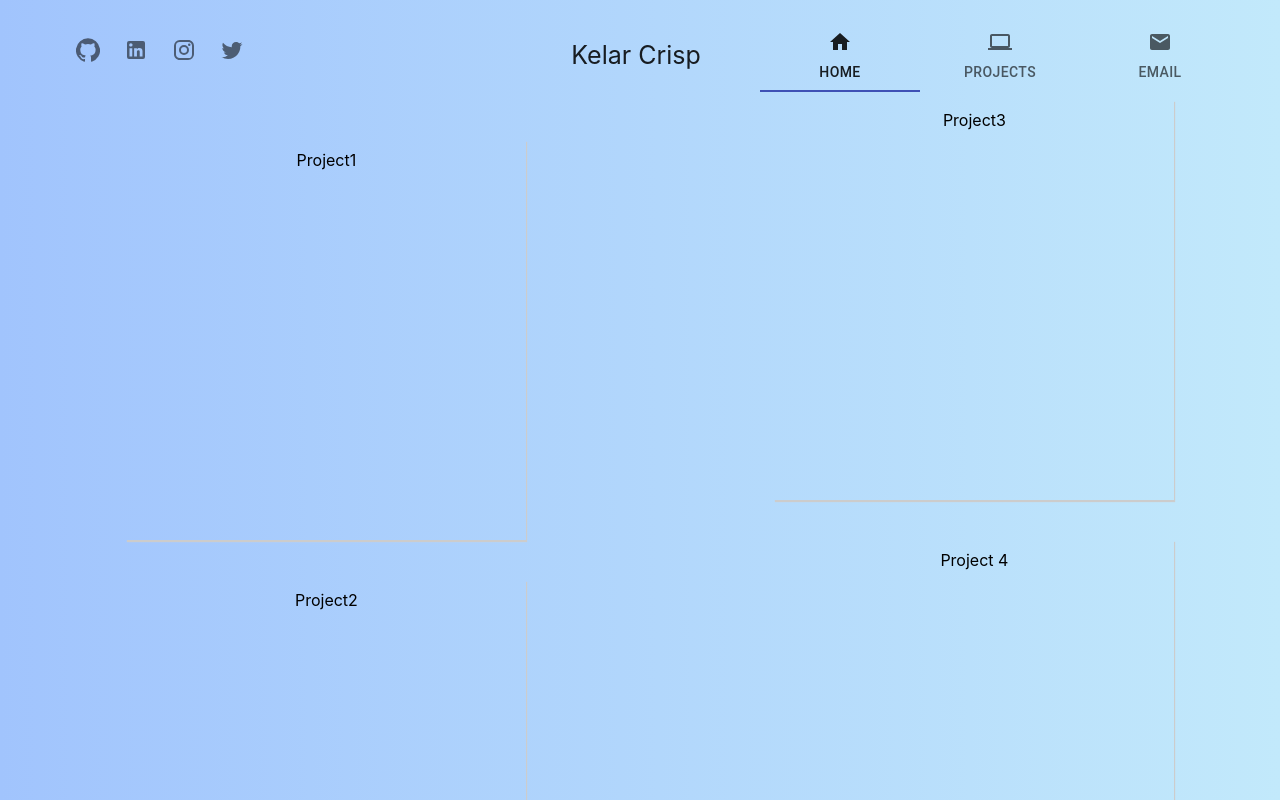
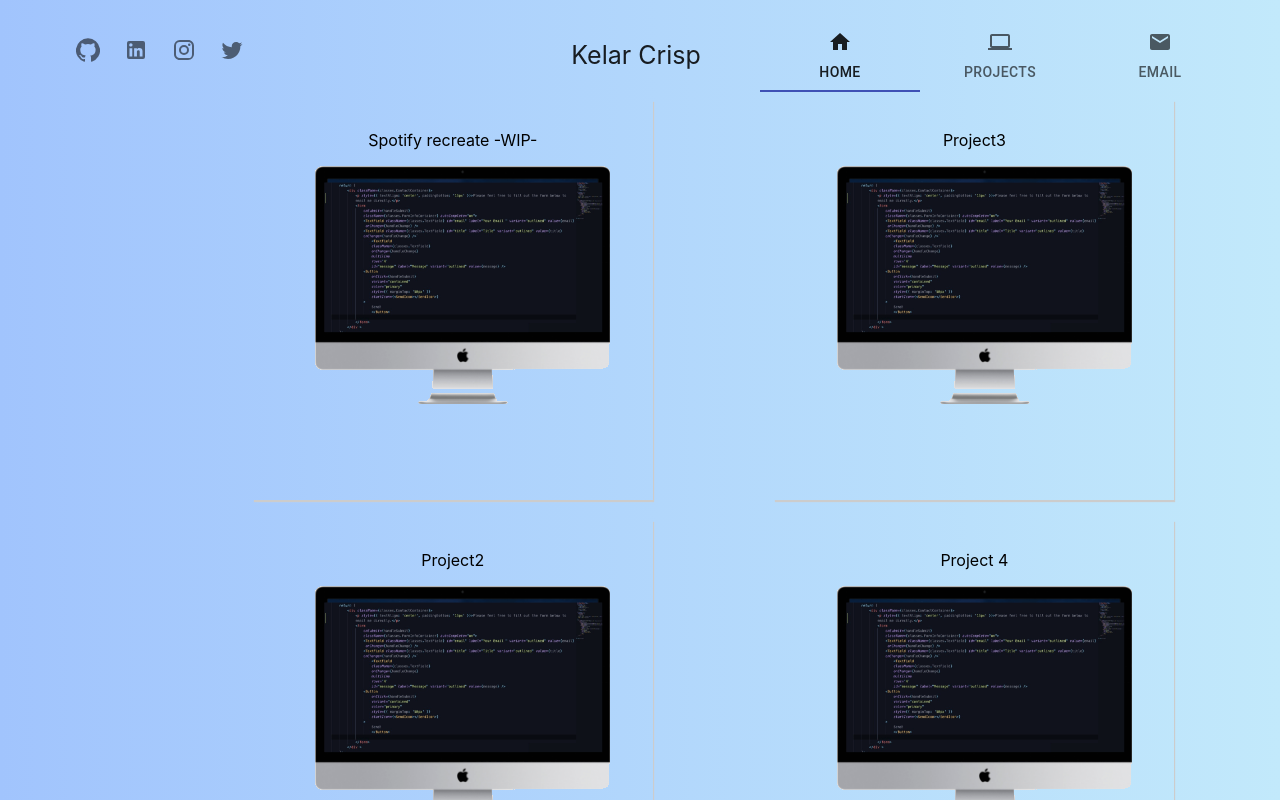
Before and after one commit to kelarcrisp/aws-portfolio, a React (Create React App) app: page /Projects in a window 1280 px wide. Shown: the top 800 px of the page. Built offline with nearby package versions, Linux system fonts and the light colour scheme.

Commit message:
new styling for projects page

```diff
--- a/src/Components/SideProjects/SideProjects.js
+++ b/src/Components/SideProjects/SideProjects.js
@@ -3,11 +3,13 @@ import classes from './SideProjects.module.css';
 const SideProjects = () => {
     return (
         <div className={classes.SideProjectsContainer}>
-            <div className={classes.SideProjectItem}>Project1</div>
-            <div className={classes.SideProjectItem}>Project2</div>
-            <div className={classes.SideProjectItem}>Project3</div>
-            <div className={classes.SideProjectItem}>Project 4
-</div>
+            <div className={classes.SideProjectItemLeft}> Spotify recreate
+                -WIP-
+             <img src={require('../../assets/images/newimage.png')} /></div>
+            <div className={classes.SideProjectItemLeft}>Project2 <img src={require('../../assets/images/newimage.png')} /></div>
+            <div className={classes.SideProjectItemRight}>Project3 <img src={require('../../assets/images/newimage.png')} /></div>
+            <div className={classes.SideProjectItemRight}>Project 4<img src={require('../../assets/images/newimage.png')} />
+            </div>
         </div>
     );
 };
--- a/src/Components/SideProjects/SideProjects.module.css
+++ b/src/Components/SideProjects/SideProjects.module.css
@@ -6,14 +6,25 @@
   background: linear-gradient(90deg, #a1c4fd,  #c2e9fb);
 }
 
-.SideProjectItem{
+.SideProjectItemLeft{
     height: 400px;
     width: 400px;
     text-align: center;
     box-shadow: 1px 2px 1px #ccc;
-    padding: 10px;
     box-sizing: border-box;
-    margin-top: 40px;
+    margin-left: 40%;
+    margin-bottom: 20px;
+    padding-top: 30px;
+}
+
+.SideProjectItemRight{
+    height: 400px;
+    width: 400px;
+    text-align: center;
+    box-shadow: 1px 2px 1px #ccc;
+    box-sizing: border-box;
     margin-left: 20%;
-    margin-bottom: 5%;
+    margin-top: 20px;
+    margin-bottom: 20px;
+    padding-top: 30px;
 }
```
Also changed, not shown: package.json (line endings or trailing spaces), src/assets/images/newimage.png (added).
